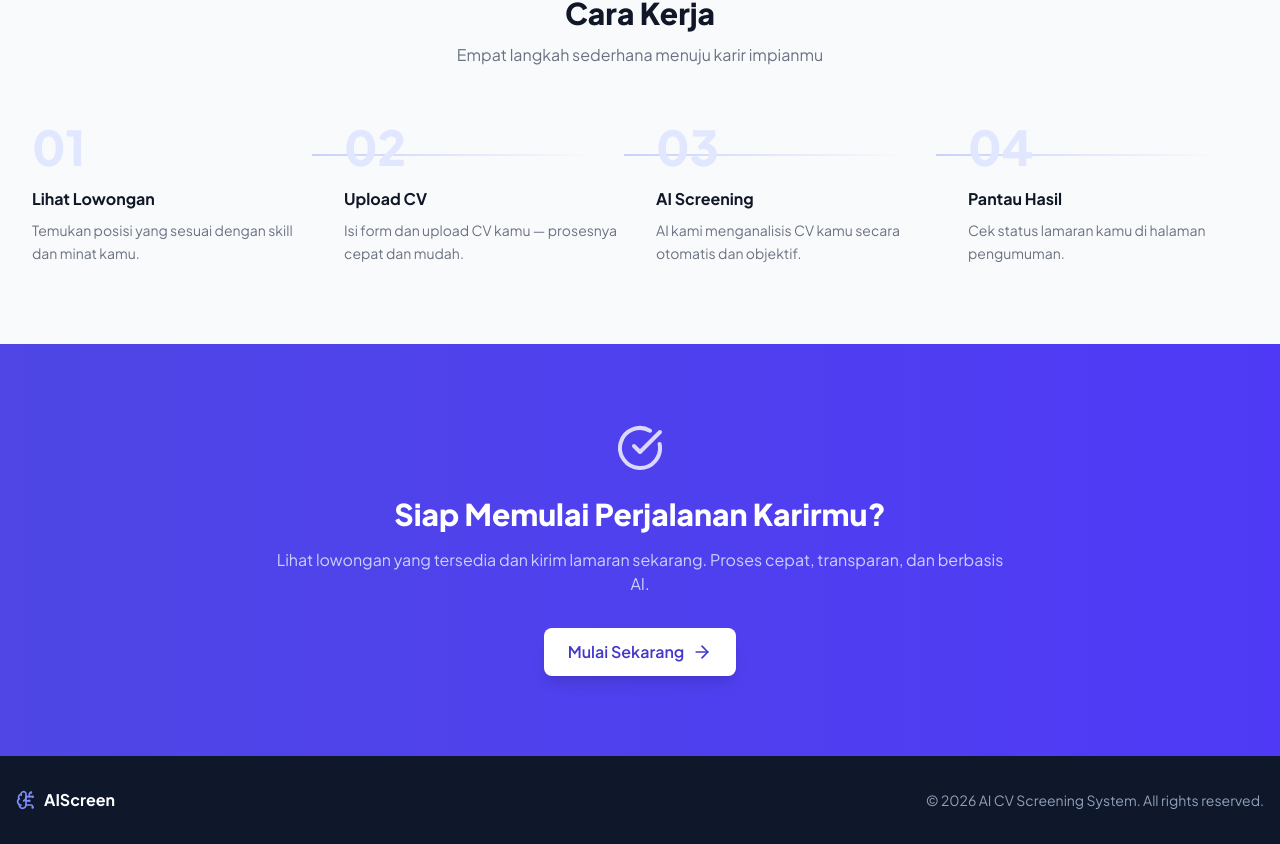
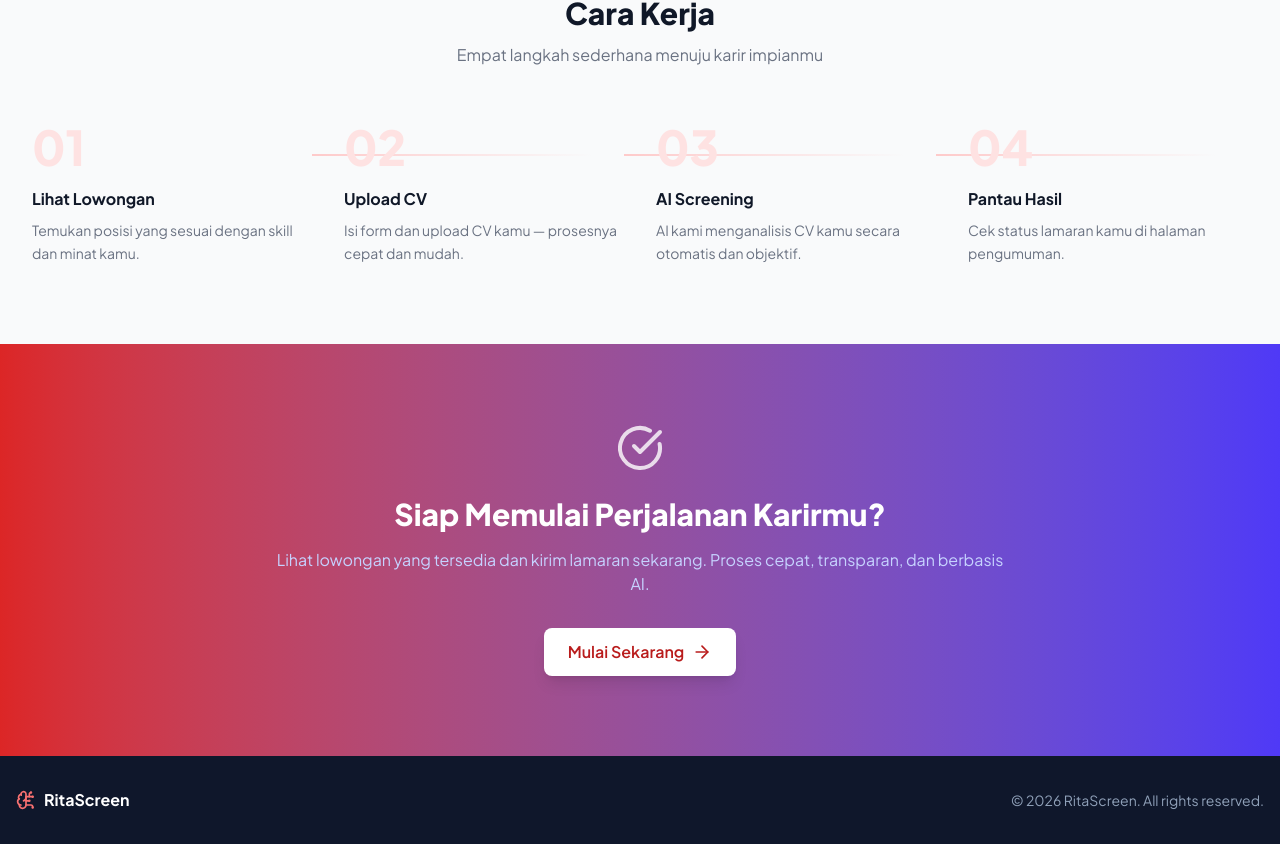
Before and after one commit to RFLYOKE/AIScreen, a React (Vite) app: page / in a window 1280 px wide. Shown: the part 1497-2341 px from the top of the page. Built offline with nearby package versions, Linux system fonts and the light colour scheme.

Commit message:
update: color and title

```diff
--- a/index.html
+++ b/index.html
@@ -7,7 +7,7 @@
     <link rel="preconnect" href="https://fonts.googleapis.com">
     <link rel="preconnect" href="https://fonts.gstatic.com" crossorigin>
     <link href="https://fonts.googleapis.com/css2?family=Plus+Jakarta+Sans:wght@300;400;500;600;700;800&display=swap" rel="stylesheet">
-    <title>AI CV Screening System</title>
+    <title>RitaScreen</title>
   </head>
   <body class="bg-gray-50 text-slate-800 antialiased selection:bg-primary-100 selection:text-primary-900">
     <div id="root"></div>
--- a/src/components/Navbar.jsx
+++ b/src/components/Navbar.jsx
@@ -40,7 +40,7 @@ export default function Navbar() {
               <BrainCircuit className="w-5 h-5 text-white" />
             </div>
             <span className="font-extrabold text-gray-900 text-lg tracking-tight">
-              AI<span className="text-primary-600">Screen</span>
+              Rita<span className="text-primary-600">Screen</span>
             </span>
           </Link>
 
--- a/src/index.css
+++ b/src/index.css
@@ -3,14 +3,14 @@
 @theme {
   --font-sans: "Plus Jakarta Sans", sans-serif;
 
-  --color-primary-50: #eef2ff;
-  --color-primary-100: #e0e7ff;
-  --color-primary-200: #c7d2fe;
-  --color-primary-300: #a5b4fc;
-  --color-primary-400: #818cf8;
-  --color-primary-500: #6366f1;
-  --color-primary-600: #4f46e5;
-  --color-primary-700: #4338ca;
-  --color-primary-800: #3730a3;
-  --color-primary-900: #312e81;
+  --color-primary-50: #fef2f2;
+  --color-primary-100: #fee2e2;
+  --color-primary-200: #fecaca;
+  --color-primary-300: #fca5a5;
+  --color-primary-400: #f87171;
+  --color-primary-500: #ef4444;
+  --color-primary-600: #dc2626;
+  --color-primary-700: #b91c1c;
+  --color-primary-800: #991b1b;
+  --color-primary-900: #7f1d1d;
 }
--- a/src/pages/candidate/LandingPage.jsx
+++ b/src/pages/candidate/LandingPage.jsx
@@ -69,7 +69,7 @@ export default function LandingPage() {
       <section className="py-20 bg-white">
         <div className="max-w-7xl mx-auto px-4 sm:px-6 lg:px-8">
           <div className="text-center mb-14">
-            <h2 className="text-3xl font-extrabold text-gray-900">Mengapa AIScreen?</h2>
+            <h2 className="text-3xl font-extrabold text-gray-900">Mengapa RitaScreen?</h2>
             <p className="mt-3 text-gray-500 max-w-xl mx-auto">Kami menggunakan teknologi terdepan untuk memastikan proses rekrutmen yang adil dan efisien.</p>
           </div>
           <div className="grid md:grid-cols-3 gap-8">
@@ -128,9 +128,9 @@ export default function LandingPage() {
         <div className="max-w-7xl mx-auto px-4 flex flex-col sm:flex-row items-center justify-between gap-4">
           <div className="flex items-center gap-2">
             <BrainCircuit className="w-5 h-5 text-primary-400" />
-            <span className="font-bold text-white">AIScreen</span>
+            <span className="font-bold text-white">RitaScreen</span>
           </div>
-          <p className="text-sm">© 2026 AI CV Screening System. All rights reserved.</p>
+          <p className="text-sm">© 2026 RitaScreen. All rights reserved.</p>
         </div>
       </footer>
     </div>
--- a/src/pages/recruiter/RecruiterLoginPage.jsx
+++ b/src/pages/recruiter/RecruiterLoginPage.jsx
@@ -98,7 +98,7 @@ export default function RecruiterLoginPage() {
         </div>
 
         <p className="text-center text-indigo-400 text-xs mt-6">
-          © 2026 AIScreen — Sistem Rekrutmen Berbasis AI
+          © 2026 RitaScreen — Sistem Rekrutmen Berbasis AI
         </p>
       </div>
     </div>
```
